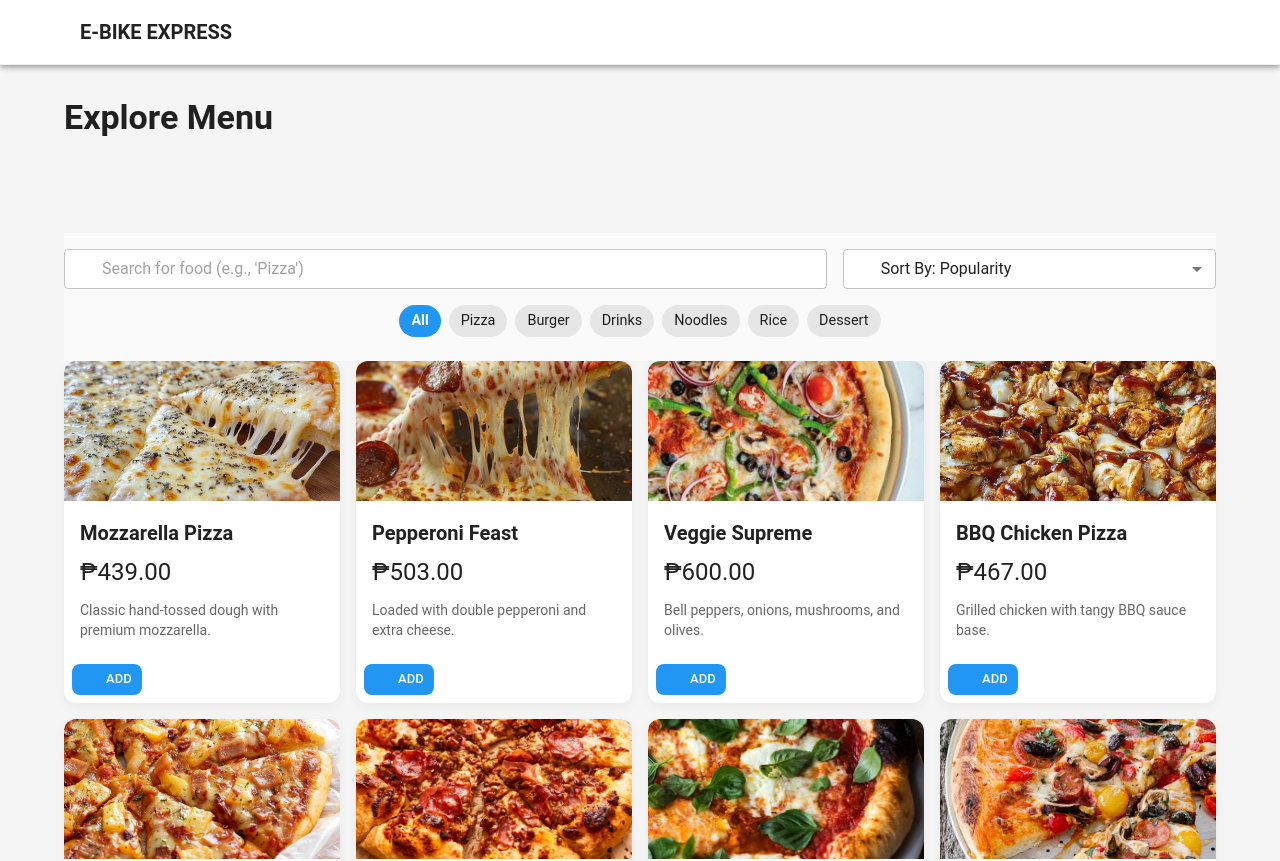
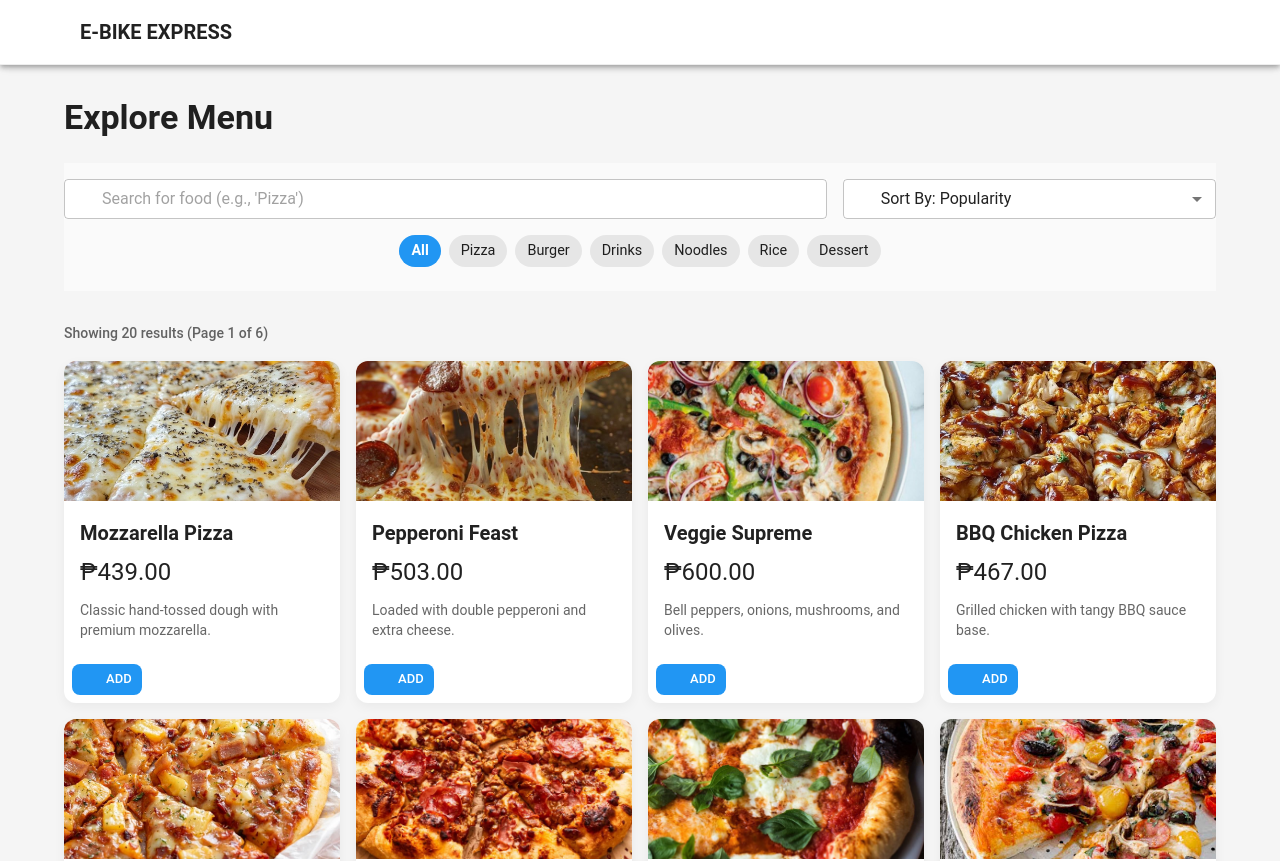
Before and after one commit to AshArce/Platform-Tech-BSIT-2B-E-commerce, a Next.js app: page /explore in a window 1280 px wide. Shown: the top 861 px of the page. Built offline with nearby package versions, Linux system fonts and the light colour scheme; sample sign-in values are in the browser's storage; some icons are missing; what @mui/material-nextjs would draw is missing.

Commit message:
fixed search bar

```diff
--- a/src/app/explore/page.js
+++ b/src/app/explore/page.js
@@ -115,7 +115,7 @@ export default function ExplorePage() {
       </Typography>
 
       {/* CONTROLS */}
-      <Box sx={{ mb: 4, position: 'relative', top: 70, bgcolor: '#fafafa', zIndex: 10, py: 2 }}>
+      <Box sx={{ mb: 4, position: 'relative', bgcolor: '#fafafa', zIndex: 10, py: 2 }}>
         <Grid container spacing={2} alignItems="center">
           <Grid size={{ xs: 12, md: 8 }}>
             <TextField
```
